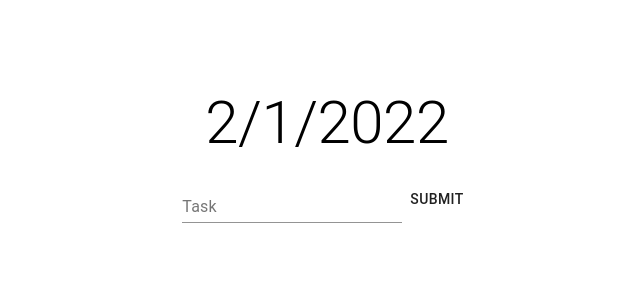
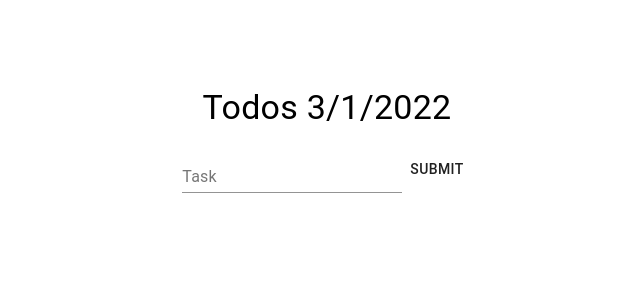
Before and after one commit to jopieji/to-do, a React (Create React App) app: page / in a window 1280 px wide. Shown: the top 300 px of the page, without its empty margins (313-953 px from the left). Built offline with nearby package versions, Linux system fonts and the light colour scheme; what uifx would draw is missing.

Commit message:
fix odd month bug

```diff
--- a/src/App.js
+++ b/src/App.js
@@ -56,7 +56,7 @@ function App() {
     return (
       <HashRouter base="/">
       <div className="App">
-        <Typography style={{ padding: 16 }} variant="h2">{`${month}/${day}/${yr}`}</Typography>
+        <Typography style={{ padding: 16 }} variant="h4">{`Todos ${month + 1}/${day}/${yr}`}</Typography>
         <TodoForm addTodo={addTodo} />
         <TodoList
           todos={todos}
```
